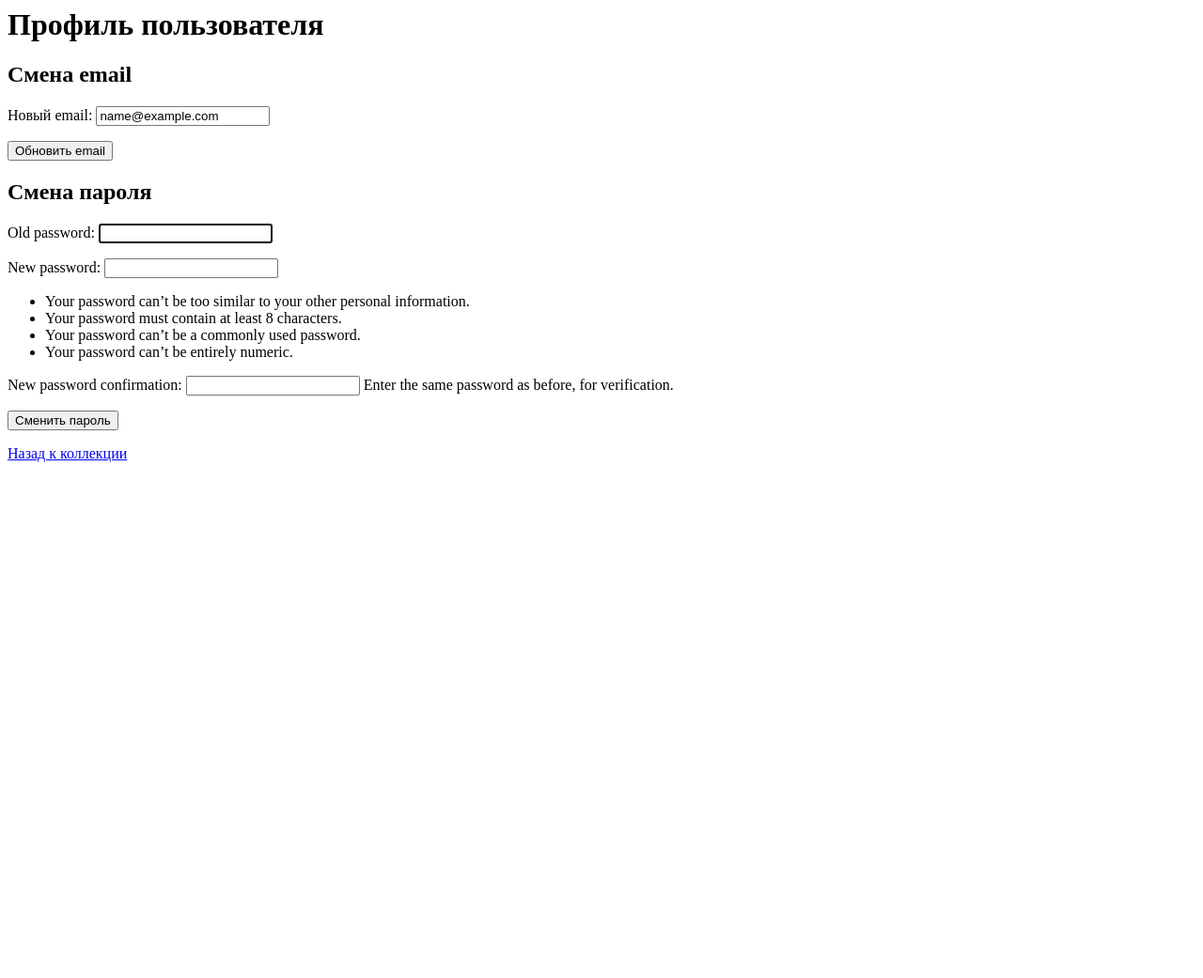
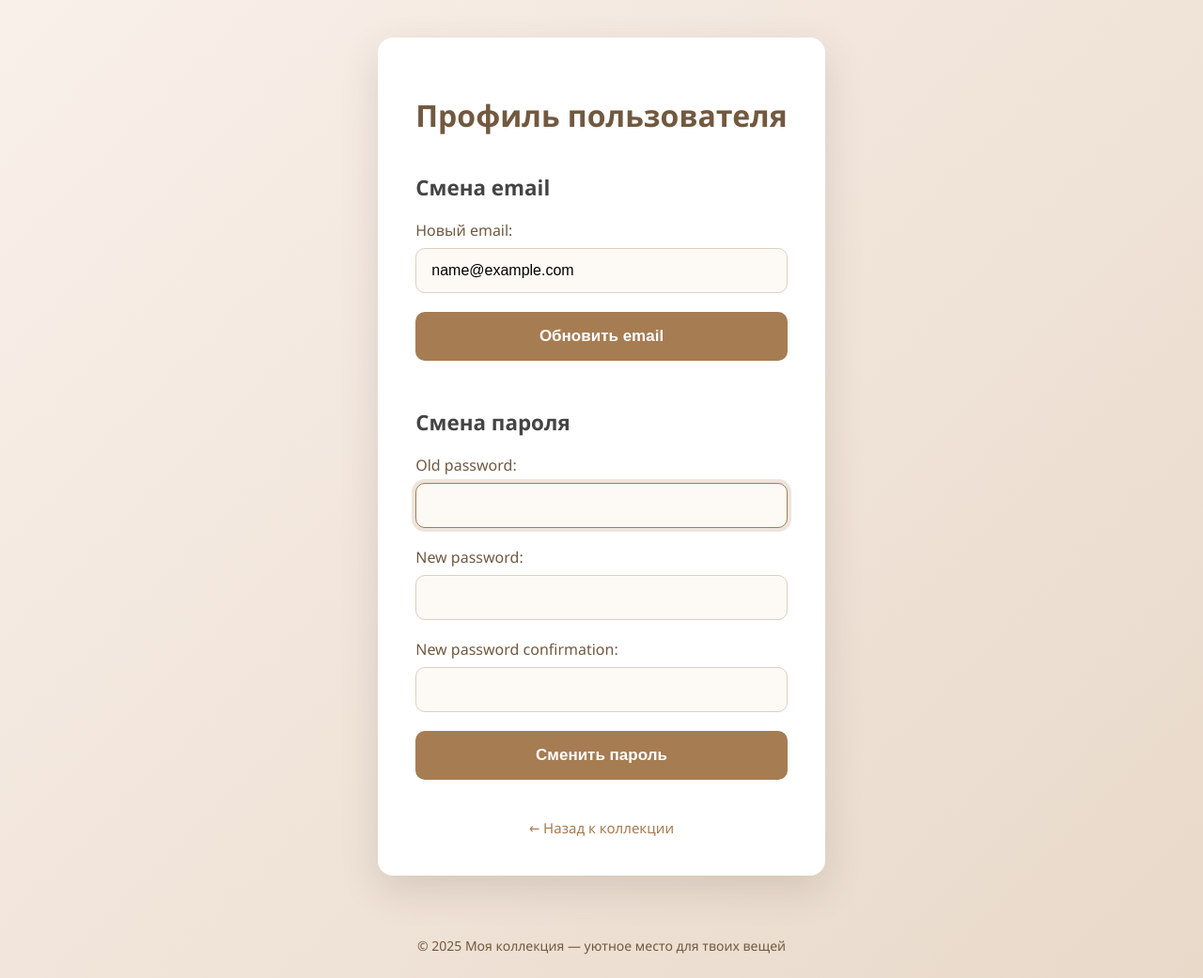
Before and after one commit to Anastasiien/python, a Django app: page /profile/ in a window 1280 px wide. Shown: the whole page at 94% size. Before the commit the page ends 492 px from the top, so only its background shows below. Run offline with Django 5.2, Linux system fonts and the light colour scheme; the visitor is signed in with stand-in values (Sample User, id 1).

Commit message:
feat: дизайн входа/регистрации/профиля + base.html + LOGIN_REDIRECT_URL

```diff
--- a/Desktop/library_project/library/app/templates/auth/profile.html
+++ b/Desktop/library_project/library/app/templates/auth/profile.html
@@ -1,17 +1,52 @@
+{% extends "base.html" %}
+{% block title %}Профиль{% endblock %}
+
+{% block content %}
 <h1>Профиль пользователя</h1>
 
-<h2>Смена email</h2>
+{% if messages %}
+    {% for message in messages %}
+        <div class="message success">
+            {{ message }}
+        </div>
+    {% endfor %}
+{% endif %}
+
+<h2 style="margin-top: 40px; font-size: 1.4em; color: #444;">Смена email</h2>
 <form method="post">
-  {% csrf_token %}
-  {{ email_form.as_p }}
-  <button type="submit" name="email_form">Обновить email</button>
+    {% csrf_token %}
+
+    <div class="form-group">
+        {{ email_form.email.label_tag }}
+        {{ email_form.email }}
+    </div>
+
+    <button type="submit" name="email_form">Обновить email</button>
 </form>
 
-<h2>Смена пароля</h2>
+<h2 style="margin-top: 50px; font-size: 1.4em; color: #444;">Смена пароля</h2>
 <form method="post">
-  {% csrf_token %}
-  {{ password_form.as_p }}
-  <button type="submit" name="password_form">Сменить пароль</button>
+    {% csrf_token %}
+
+    <div class="form-group">
+        {{ password_form.old_password.label_tag }}
+        {{ password_form.old_password }}
+    </div>
+
+    <div class="form-group">
+        {{ password_form.new_password1.label_tag }}
+        {{ password_form.new_password1 }}
+    </div>
+
+    <div class="form-group">
+        {{ password_form.new_password2.label_tag }}
+        {{ password_form.new_password2 }}
+    </div>
+
+    <button type="submit" name="password_form">Сменить пароль</button>
 </form>
 
-<a href="{% url 'collection_list' %}">Назад к коллекции</a>
+<div class="links" style="margin-top: 40px;">
+    <a href="{% url 'collection_list' %}">← Назад к коллекции</a>
+</div>
+{% endblock %}
--- /dev/null
+++ b/Desktop/library_project/library/app/templates/base.html
@@ -0,0 +1,122 @@
+<!DOCTYPE html>
+<html lang="ru">
+<head>
+    <meta charset="UTF-8">
+    <meta name="viewport" content="width=device-width, initial-scale=1.0">
+    <title>{% block title %}Моя коллекция{% endblock %}</title>
+    <style>
+        body {
+            font-family: 'Segoe UI', Tahoma, Geneva, Verdana, sans-serif;
+            background: linear-gradient(135deg, #F9F0EA 0%, #E8D9C9 100%);
+            margin: 0;
+            padding: 0;
+            min-height: 100vh;
+            display: flex;
+            flex-direction: column;
+            color: #4C392D;
+        }
+        .container {
+            max-width: 500px;
+            margin: 40px auto;
+            padding: 40px;
+            background: #FFFFFF;
+            border-radius: 16px;
+            box-shadow: 0 15px 40px rgba(76, 57, 45, 0.15);
+        }
+        h1 {
+            text-align: center;
+            color: #715940;
+            margin-bottom: 30px;
+            font-weight: 600;
+            font-size: 2em;
+        }
+        .form-group {
+            margin-bottom: 20px;
+        }
+        label {
+            display: block;
+            margin-bottom: 8px;
+            color: #715940;
+            font-weight: 500;
+        }
+        input[type="text"],
+        input[type="email"],
+        input[type="password"] {
+            width: 100%;
+            padding: 14px 16px;
+            border: 1px solid #DDD0C2;
+            border-radius: 10px;
+            font-size: 16px;
+            box-sizing: border-box;
+            background: #FDF9F4;
+            transition: border 0.3s, box-shadow 0.3s;
+        }
+        input:focus {
+            outline: none;
+            border-color: #A67C52;
+            box-shadow: 0 0 0 4px rgba(166, 124, 82, 0.2);
+        }
+        button {
+            width: 100%;
+            padding: 16px;
+            background: #A67C52;
+            color: white;
+            border: none;
+            border-radius: 10px;
+            font-size: 17px;
+            font-weight: 600;
+            cursor: pointer;
+            transition: background 0.3s;
+        }
+        button:hover {
+            background: #8B6F47;
+        }
+        .links {
+            text-align: center;
+            margin-top: 25px;
+        }
+        .links a {
+            color: #A67C52;
+            text-decoration: none;
+            font-weight: 500;
+            font-size: 15px;
+        }
+        .links a:hover {
+            text-decoration: underline;
+            color: #8B6F47;
+        }
+        .message {
+            padding: 14px;
+            margin-bottom: 25px;
+            border-radius: 10px;
+            text-align: center;
+            font-weight: 500;
+        }
+        .success {
+            background: #E8F0E3;
+            color: #4A7043;
+            border: 1px solid #A8C9A0;
+        }
+        .error {
+            background: #F8E4E4;
+            color: #8B3A3A;
+            border: 1px solid #E0B0B0;
+        }
+        footer {
+            text-align: center;
+            margin-top: auto;
+            padding: 25px;
+            color: #715940;
+            font-size: 14px;
+        }
+    </style>
+</head>
+<body>
+    <div class="container">
+        {% block content %}{% endblock %}
+    </div>
+    <footer>
+        &copy; 2025 Моя коллекция — уютное место для твоих вещей
+    </footer>
+</body>
+</html>
--- a/Desktop/library_project/library/library/settings.py
+++ b/Desktop/library_project/library/library/settings.py
@@ -55,7 +55,7 @@ ROOT_URLCONF = 'library.urls'
 TEMPLATES = [
     {
         'BACKEND': 'django.template.backends.django.DjangoTemplates',
-        'DIRS': [],
+        'DIRS': [BASE_DIR / 'templates'],
         'APP_DIRS': True,
         'OPTIONS': {
             'context_processors': [
@@ -118,3 +118,5 @@ USE_TZ = True
 STATIC_URL = 'static/'
 
 LOGIN_URL = '/admin/login/'
+
+LOGIN_REDIRECT_URL = 'collection_list'
```
Also changed, not shown: Desktop/library_project/library/app/templates/auth/login.html (+28 -5 lines), Desktop/library_project/library/app/templates/auth/register.html (+43 -4 lines), 1 other file.
